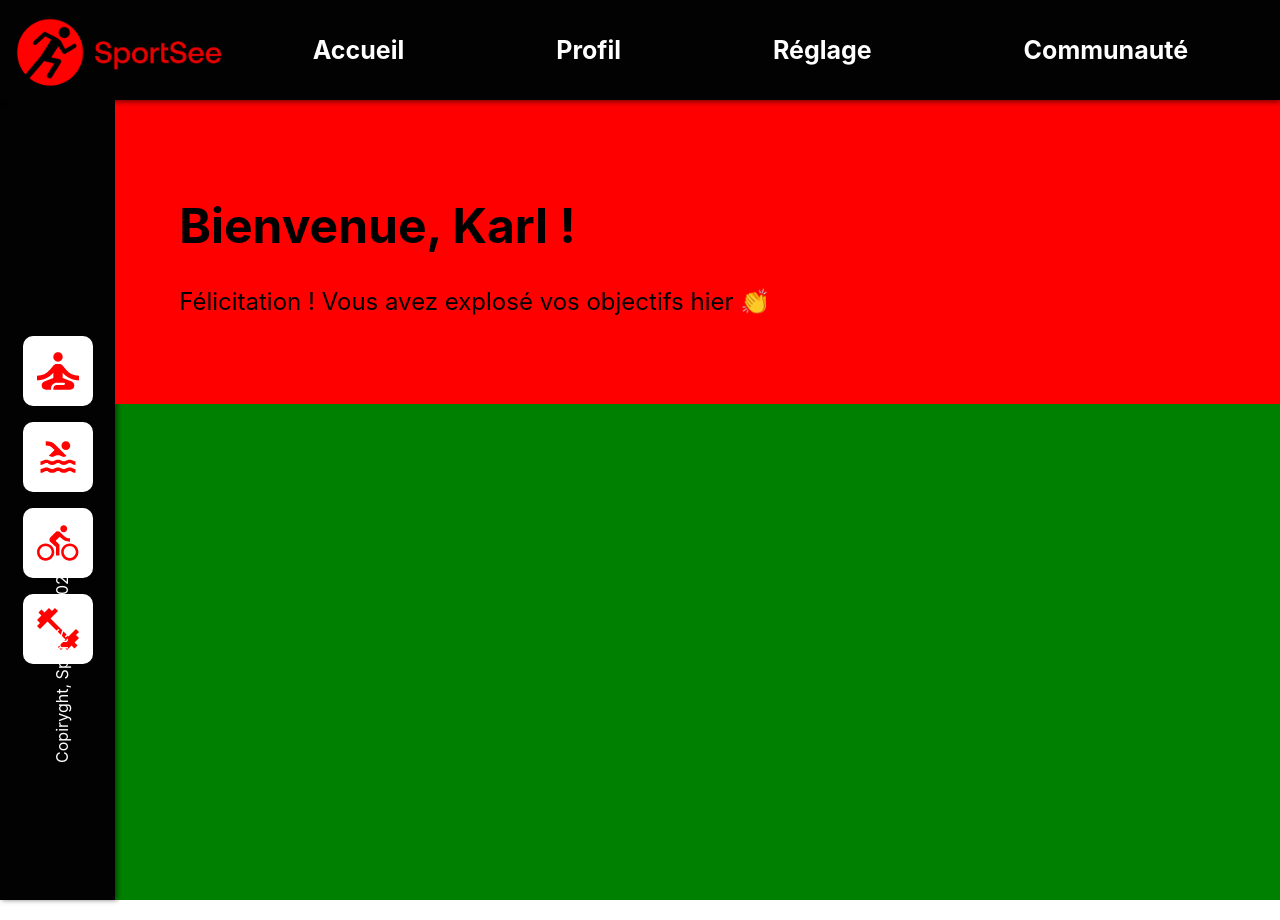
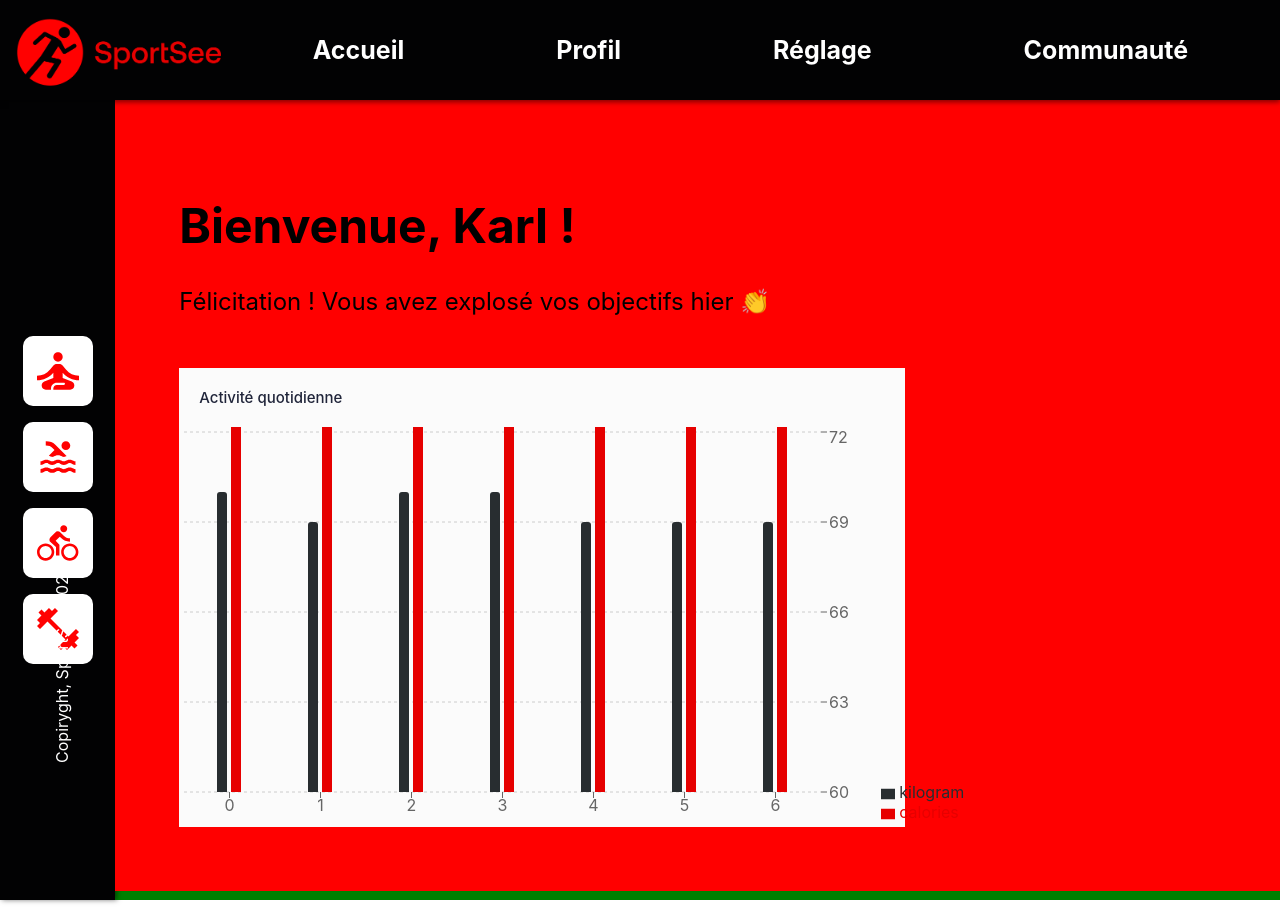
Before and after one commit to Chardema/p12, a React (Create React App) app: page / in a window 1280 px wide. Built offline with nearby package versions, Linux system fonts and the light colour scheme.

Commit message:
1ere ebauche du premier graph

```diff
--- a/src/components/Dashboard/Dashboard.js
+++ b/src/components/Dashboard/Dashboard.js
@@ -1,10 +1,25 @@
 import { useState, useEffect } from 'react';
 import styles from './Dashboard.module.scss';
 import {USER_MAIN_DATA} from './../../api/data.js';
+import {USER_ACTIVITY} from './../../api/data.js';
+import { BarChart,Bar, LineChart, Line, XAxis, YAxis, CartesianGrid, Tooltip, Legend } from 'recharts';
+
+
 
 const Dashboard = () => {
     const [user, setUser] = useState({});
-    console.log(); // Affiche les données de l'utilisateur
+    console.log(USER_ACTIVITY[0].sessions); // Affiche les données de l'utilisateur
+
+    function BarChartLegend() {
+        return (
+            <div>
+                <div className={styles.data1} style={{ backgroundColor: "#282D30", height: "10px", width: "10px", display: "inline-block", marginRight: "5px" }}></div>
+                <span style={{ marginRight: "20px" }}>Kilogrammes</span>
+                <div style={{ backgroundColor: "#E60000", height: "10px", width: "10px", display: "inline-block", marginRight: "5px" }}></div>
+                <span>Calories brûlées</span>
+            </div>
+        );
+    }
 
 
     return (
@@ -13,8 +28,20 @@ const Dashboard = () => {
             <h1>Bienvenue, {USER_MAIN_DATA[0].userInfos.firstName} !</h1>
             <p>Félicitation ! Vous avez explosé vos objectifs hier 👏</p>
             </div>
+            <div className={styles.dashboard__firstgraph}>
+                    <p className={styles.graph__title} style={{ margin: 0 }}>Activité quotidienne</p>
+                    <BarChart width={800} height={400} data={USER_ACTIVITY[1].sessions}>
+                        <CartesianGrid strokeDasharray="3 3" horizontal={true} vertical={false}/>
+                        <XAxis axisLine={false}/>
+                        <YAxis  dataKey="kilogram"  orientation={"right"} domain={[60,"auto"]} axisLine={false}/>
+                        <Tooltip />
+                        <Legend layout={"vertical"} align={"right"} />
+                        <Bar dataKey="kilogram" fill="#282D30" radius={[3, 3, 0, 0]} barSize={10} />
+                        <Bar dataKey="calories" fill="#E60000" radius={[3, 3, 0, 0]} barSize={10} />
+                    </BarChart>
+            </div>
         </div>
     );
-};
+}
 
 export default Dashboard;
--- a/src/components/Dashboard/Dashboard.module.scss
+++ b/src/components/Dashboard/Dashboard.module.scss
@@ -1,4 +1,5 @@
 @import "./../../variables/variables.scss";
+
 
 .dashboard {
   width: 90%;
@@ -6,8 +7,29 @@
   background-color: red;
   margin: 0;
   padding: 5%;
-    .dashboard__header {
+
+  &__header {
+    text-align: left;
+    font-size: 1.5rem;
+  }
+
+  &__firstgraph {
+    margin-top: 5%;
+    background-color: #FBFBFB;
+    width: 70%;
+
+    .graph__title {
+      diplay: inline-block;
       text-align: left;
-      font-size: 1.5rem;
+      padding: 20px;
+      display: flex;
+      font-size: 15px;
+      color: #20253A;
+      font-weight: 500;
+    }
+    .recharts-legend-wrapper {
+      display: inline-block;
+      vertical-align: middle; /* pour aligner la légende verticalement */
+    }
   }
 }
```
